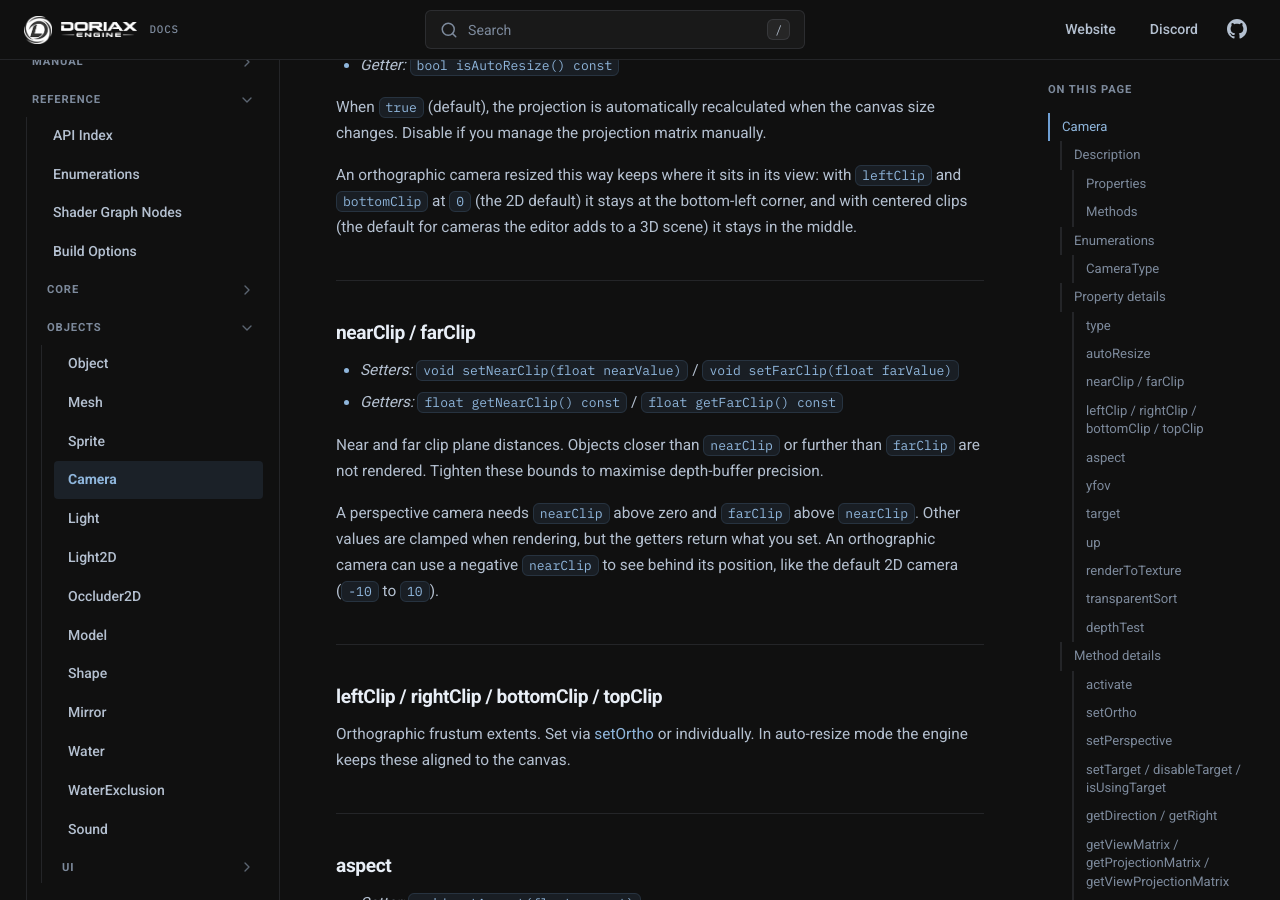
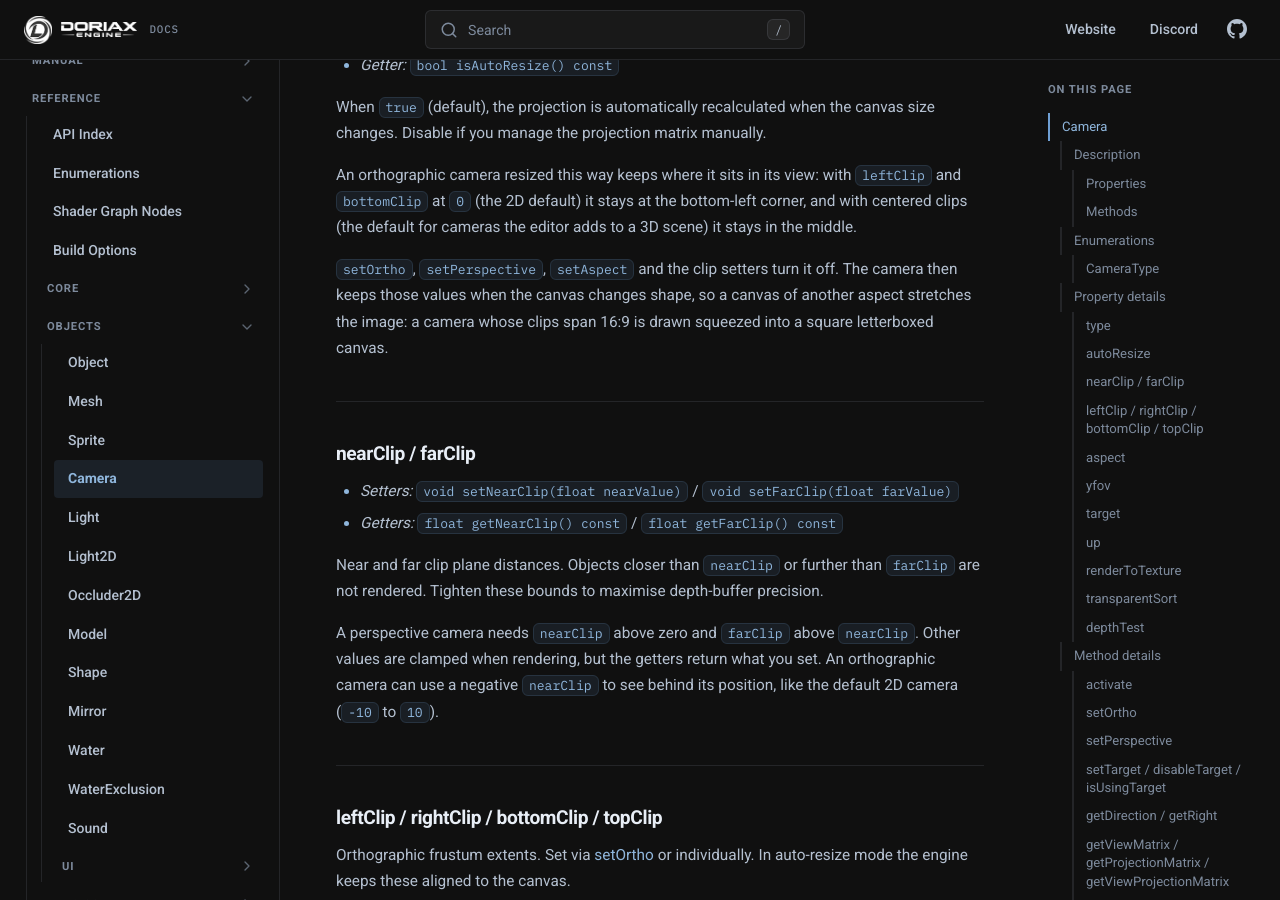
Before and after one commit to doriaxengine/doriax-docs, an MkDocs documentation site: the page built from docs/reference/classes/camera.md, in a window 1280 px wide and 900 px high, scrolled down 5308 px. Built offline with MkDocs 1.6.1, drawn with Linux system fonts in a browser that asks for light colours; comment, search, counter and statistics services are not loaded.

Commit message:
Camera setters that turn autoResize off, and how another canvas aspect stretches the image

```diff
--- a/docs/reference/classes/camera.md
+++ b/docs/reference/classes/camera.md
@@ -148,6 +148,8 @@ Switches the projection. A new type starts with its default values for the canva
 When `true` (default), the projection is automatically recalculated when the canvas size changes. Disable if you manage the projection matrix manually.
 
 An orthographic camera resized this way keeps where it sits in its view: with `leftClip` and `bottomClip` at `0` (the 2D default) it stays at the bottom-left corner, and with centered clips (the default for cameras the editor adds to a 3D scene) it stays in the middle.
+
+`setOrtho`, `setPerspective`, `setAspect` and the clip setters turn it off. The camera then keeps those values when the canvas changes shape, so a canvas of another aspect stretches the image: a camera whose clips span 16:9 is drawn squeezed into a square letterboxed canvas.
 
 ---
 
```
